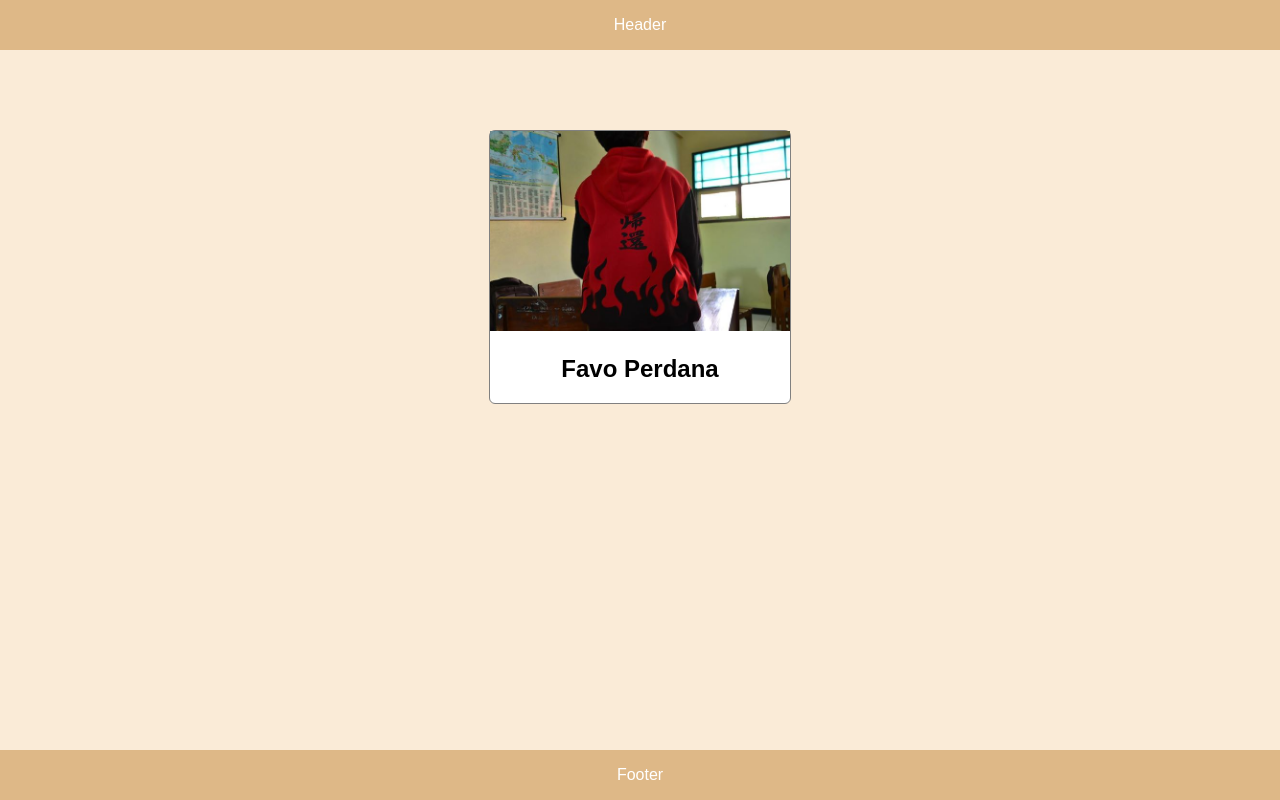
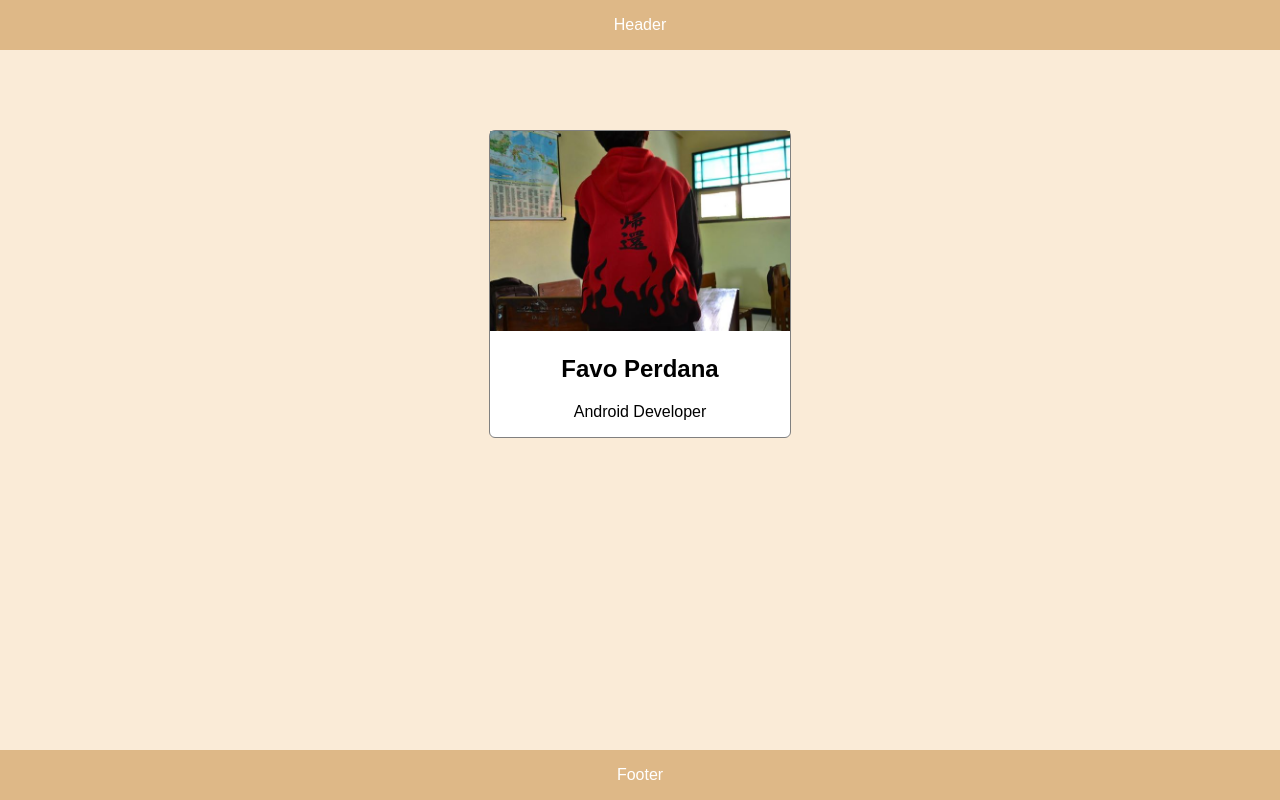
Before and after one commit to perdanafavo/my-repo-from-remote, a plain HTML site: page index.html in a window 1280 px wide. Drawn offline with Linux system fonts and the light colour scheme.

Commit message:
added profile job

```diff
--- a/index.html
+++ b/index.html
@@ -8,6 +8,7 @@
         <div id="profile-container">
             <img id="profile-image" src="images/redjacket.jpg" alt="profile image" />
             <h2 id="profile-name">Favo Perdana</h2>
+            <p id="profile-job">Android Developer</p>
          </div>
          <div id="footer">Footer</div>
     </body>
--- a/style.css
+++ b/style.css
@@ -43,3 +43,7 @@ body {
    text-align: center;
    color: white;
 }
+
+#profile-job {
+   text-align: center;
+}
```
